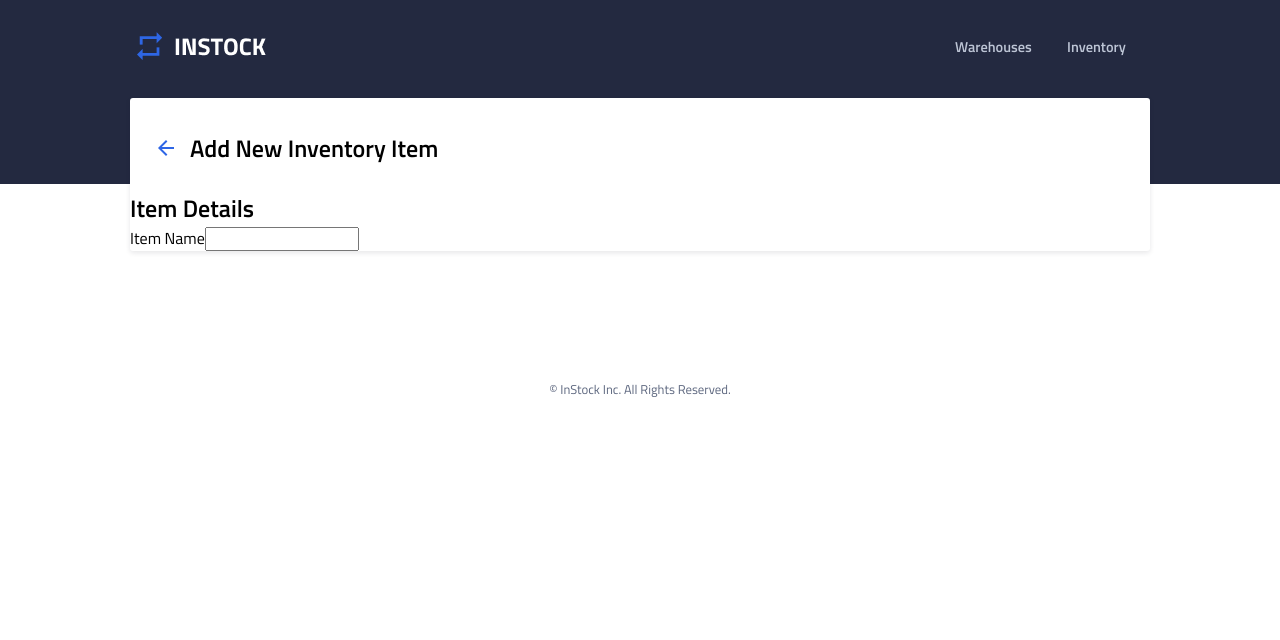
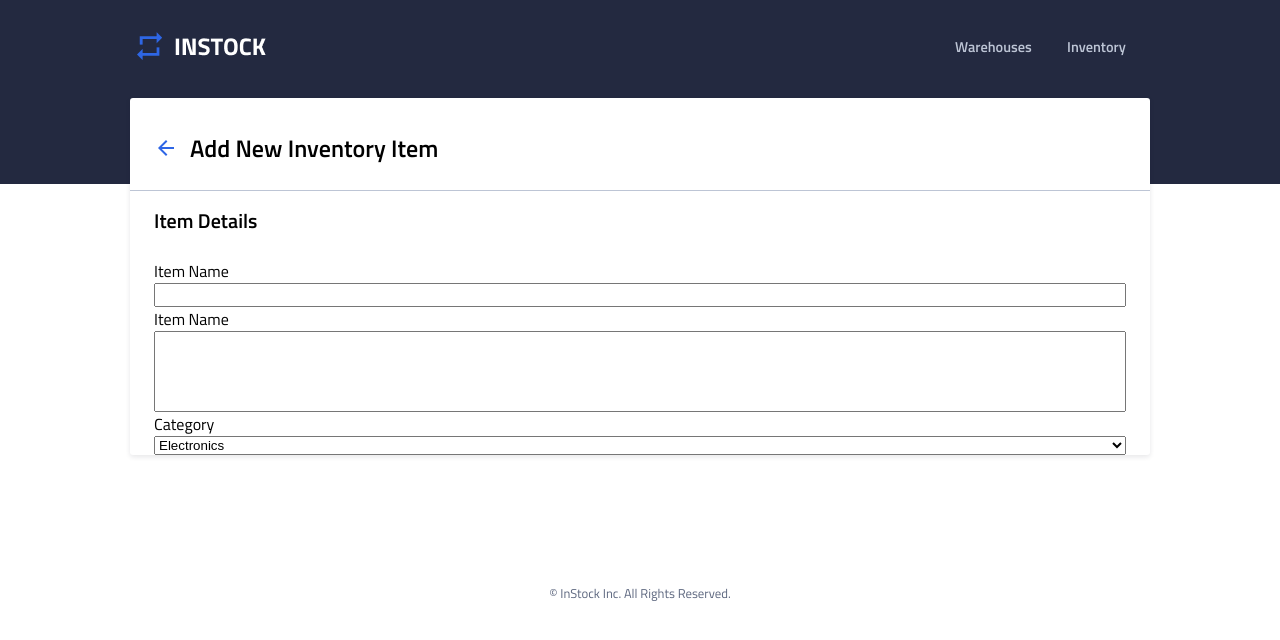
Before and after one commit to Sandro927/instock-mulan, a React (Create React App) app: page /inventory/1/edit in a window 1280 px wide. Shown: the top 640 px of the page. Built offline with nearby package versions, Linux system fonts and the light colour scheme.

Commit message:
form details skeleton created

```diff
--- a/src/Components/ItemForm/ItemForm.js
+++ b/src/Components/ItemForm/ItemForm.js
@@ -1,17 +1,47 @@
-import React from 'react';
+import React, { Component } from 'react';
 import './ItemForm.scss';
 
-function ItemForm() {
-  return (
-    <form class="item-form">
-        <div>
-            <h2>Item Details</h2>
-            <label for='itemName'>Item Name</label>
-            <input type="text" name="itemName" class="item-form__input"/>
-        </div>
+class ItemForm extends React.Component {
 
-    </form>
-  )
+    state = {
+        itemName: null,
+        itemDescription: null,
+        itemCategory: null,
+        itemInStock: true,
+
+    }
+
+    handleChange = (e) => {
+        this.setState({
+            [e.target.name]: e.target.value
+        })
+    }
+
+  render() {
+        return (
+            <form class="item-form">
+                <div className="item-form__details">
+                    <h2 className="item-form__title">Item Details</h2>
+
+                    <label htmlFor='itemName'>Item Name</label>
+                    <input type="text" name="itemName" className="item-form__input"/>
+
+                    <label htmlFor='itemDescription'>Item Name</label>
+                    <textarea name="itemDescription" className="item-form__textarea" rows='5'/>
+
+                    <label htmlFor='itemCategory'>Category</label>
+                    <select name="itemCategory" className="item-form__dropdown" >
+                        <option value="Electronics">Electronics</option>
+                        <option value="Applicanes">Applicanes</option>
+                        <option value="Apparel">Apparel</option>
+                    </select>
+                </div>
+                <div className="item-form__availability">
+
+                </div>
+            </form>
+        )
+    }
 }
 
 export default ItemForm
--- a/src/Components/ItemForm/ItemForm.scss
+++ b/src/Components/ItemForm/ItemForm.scss
@@ -3,4 +3,25 @@
 
 .item-form {
 
+    &__details {
+        display: flex;
+        flex-direction: column;
+    }
+
+    &__textarea {
+        resize: none
+    }
+
+    &__details {
+        border-top: 1px solid c.$color-secondary-cloud;
+        padding: 1rem 1.5rem 0;
+    }
+
+    &__title {
+        padding-bottom: 1.5rem;
+        font-weight: 600;
+        font-size: 20px;
+        line-height: 28px;
+    }
+
 }
```
